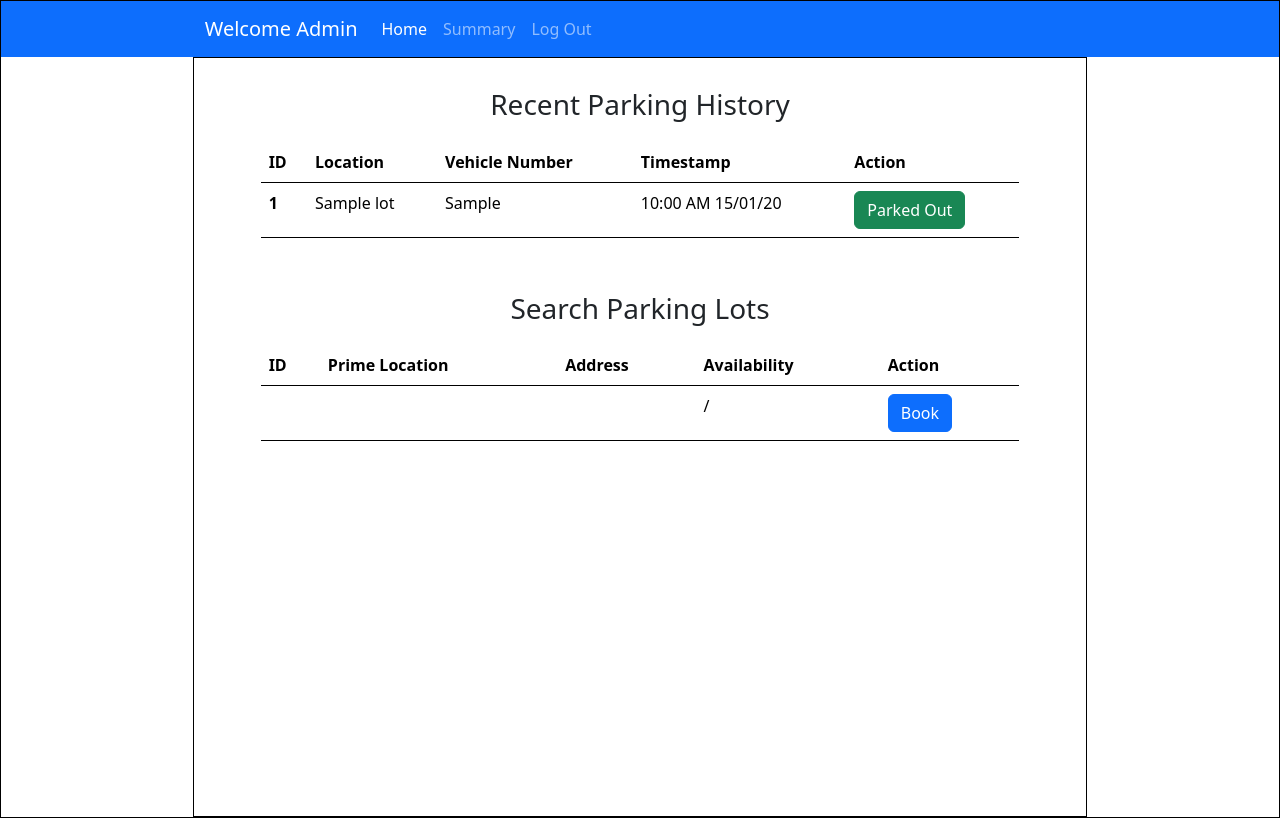
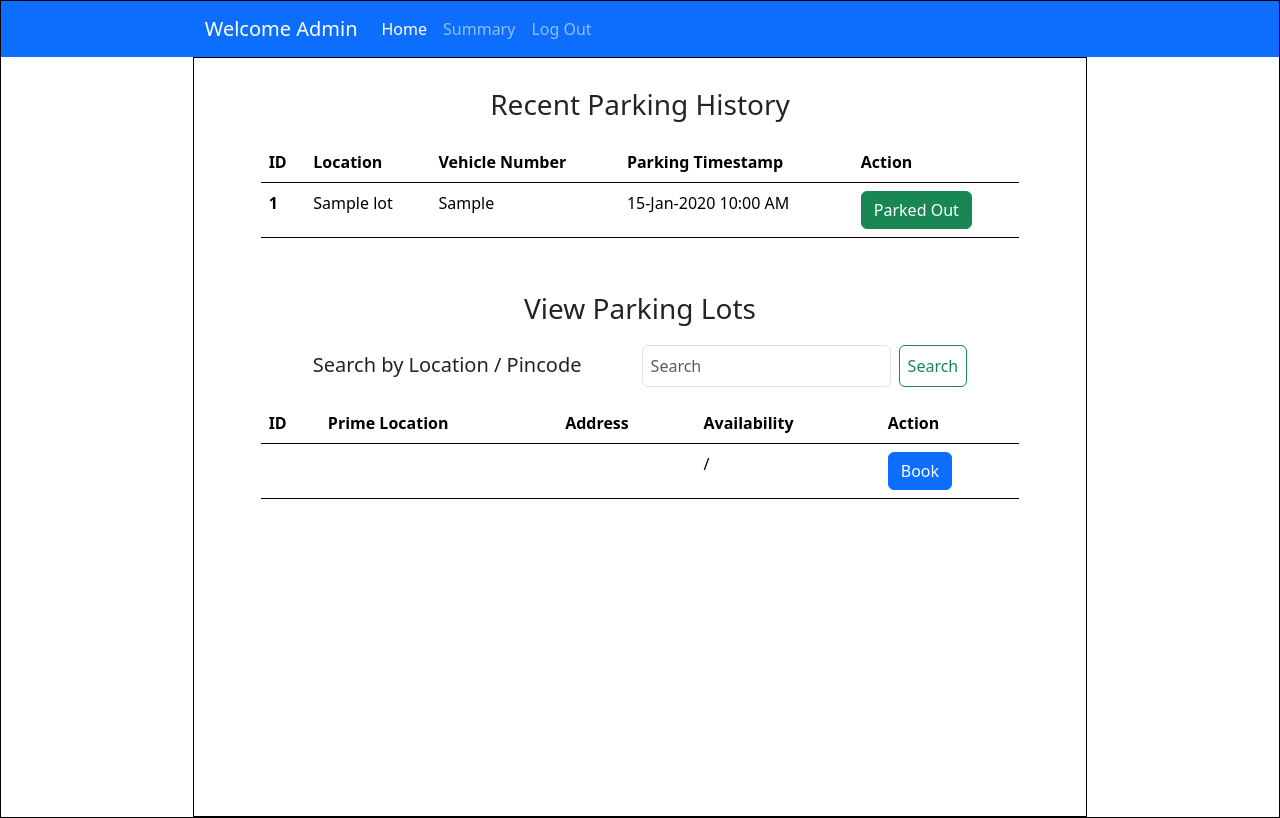
Before and after one commit to 23f2001579/VehicleParkingApp-v1, a Flask app: template templates/user_home.html in a window 1280 px wide. Run offline with Flask 3, Linux system fonts and the light colour scheme; tables that the repository leaves empty hold one stand-in row (values such as "Sample post"); the template is opened without the code that fills it: values that come from a table or form of the project are taken from there, most other values are stand-ins (such as "Sample title", 1, 10 or a date in 2020).

Commit message:
Milestone-VP User-Dashboard-Management

```diff
--- a/templates/edit_lot.html
+++ b/templates/edit_lot.html
@@ -14,7 +14,7 @@
         <div id="canvas">
             <div id="form-body" style="height: 650px; width: 520px; margin-top: 55px;">
                 <h1 style="text-align: center; margin-bottom: 30px;">Edit Parking Lot</h1>
-                <form action="/edit_lot" method="post">
+                <form action="{{ url_for('edit_lot', lot_id=lot.id) }}" method="post">
                     <div class="mb-3">
                         <label for="Input1" class="form-label">Prime Location Name</label>
                         <input type="text" class="form-control" id="Input1" value=" {{lot.prime_location_name}} " name="location" required>
@@ -34,7 +34,7 @@
                     </div>
                     <div class="mb-3">
                         <label for="Input5" class="form-label">Maximum Spots</label>
-                        <input type="number" class="form-control" id="Input5" value="20" name="{{ lot.maximum_spots }}">
+                        <input type="number" class="form-control" id="Input5" value="{{ lot.maximum_spots }}" name="max_spots">
                     </div>
                     <div style="text-align: center; margin-top: 30px;">
                         <input type="submit" class="btn btn-primary" value="Update">
--- a/templates/release_spot.html
+++ b/templates/release_spot.html
@@ -27,13 +27,13 @@
                 <div class="mb-3">
                     <label for="timestamp" class="form-label">Parking time:</label>
                     <input class="form-control" type="text"
-                        value="{{ booking.parking_timestamp.strftime('%d/%b/%Y %I:%M %p') }}" name="parking_time"
+                        value="{{ booking.parking_timestamp.strftime('%d-%b-%Y %I:%M %p') }}" name="parking_time"
                         aria-label="readonly input example" disabled readonly>
                 </div>
                 <div class="mb-3">
                     <label for="release_time" class="form-label">Releasing time:</label>
                     <input class="form-control" type="text"
-                    value="{{ current_time.strftime('%d/%b/%Y %I:%M %p') }}" name="release_time"
+                    value="{{ current_time.strftime('%d-%b-%Y %I:%M %p') }}" name="release_time"
                         aria-label="readonly input example" readonly>
                 </div>
                 <div class="mb-3">
--- a/templates/user_home.html
+++ b/templates/user_home.html
@@ -36,7 +36,7 @@
                         <th scope="col">ID</th>
                         <th scope="col">Location</th>
                         <th scope="col">Vehicle Number</th>
-                        <th scope="col">Timestamp</th>
+                        <th scope="col">Parking Timestamp</th>
                         <th scope="col">Action</th>
                     </tr>
                 </thead>
@@ -46,11 +46,12 @@
                         <th scope="row">{{ event.lot.id }}</th>
                         <td>{{ event.lot.prime_location_name }}</td>
                         <td>{{ event.booking.vehicle_no }}</td>
-                        <td>{{ event.booking.parking_timestamp.strftime("%I:%M %p %d/%m/%y") }}</td>
+                        <td>{{ event.booking.parking_timestamp.strftime('%d-%b-%Y %I:%M %p') }}</td>
                         <td>
                             {% if not event.booking.leaving_timestamp %}
                             <div>
-                                <a href="{{ url_for('release_spot', booking_id=event.booking.id) }}" class="btn btn-danger">Release</a>
+                                <a href="{{ url_for('release_spot', booking_id=event.booking.id) }}"
+                                    class="btn btn-danger">Release</a>
                             </div>
                             {% else %}
                             <div>
@@ -63,7 +64,15 @@
                 </tbody>
             </table>
             <br>
-            <h3 style="text-align: center; margin-top: 30px; margin-bottom: 20px;">Search Parking Lots</h3>
+            <h3 style="text-align: center; margin-top: 30px; margin-bottom: 20px;">View Parking Lots</h3>
+
+                <div class="d-flex justify-content-evenly align-self-center flex-row mb-3" style="width: 85%; margin:auto">
+                    <p class="h5 mb-0 mt-2">Search by Location / Pincode</a>
+                    <form class="d-flex" role="search" method="post">
+                        <input class="form-control p-2 mx-2" type="search" placeholder="Search" name="keyword" aria-label="Search" />
+                        <button class="btn btn-outline-success p-2" type="submit">Search</button>
+                    </form>
+                </div>
             <table class="table" style="margin: auto; width: 85%; border: 2px;">
                 <thead>
                     <tr>
@@ -83,7 +92,8 @@
                         <td>{{ item.available }} / {{ item.total }}</td>
                         <td>
                             <div>
-                                <a href="{{ url_for('book_spot', lot_id=item.lot.id) }}" class="btn btn-primary">Book</a>
+                                <a href="{{ url_for('book_spot', lot_id=item.lot.id) }}"
+                                    class="btn btn-primary">Book</a>
                             </div>
                         </td>
                     </tr>
```
